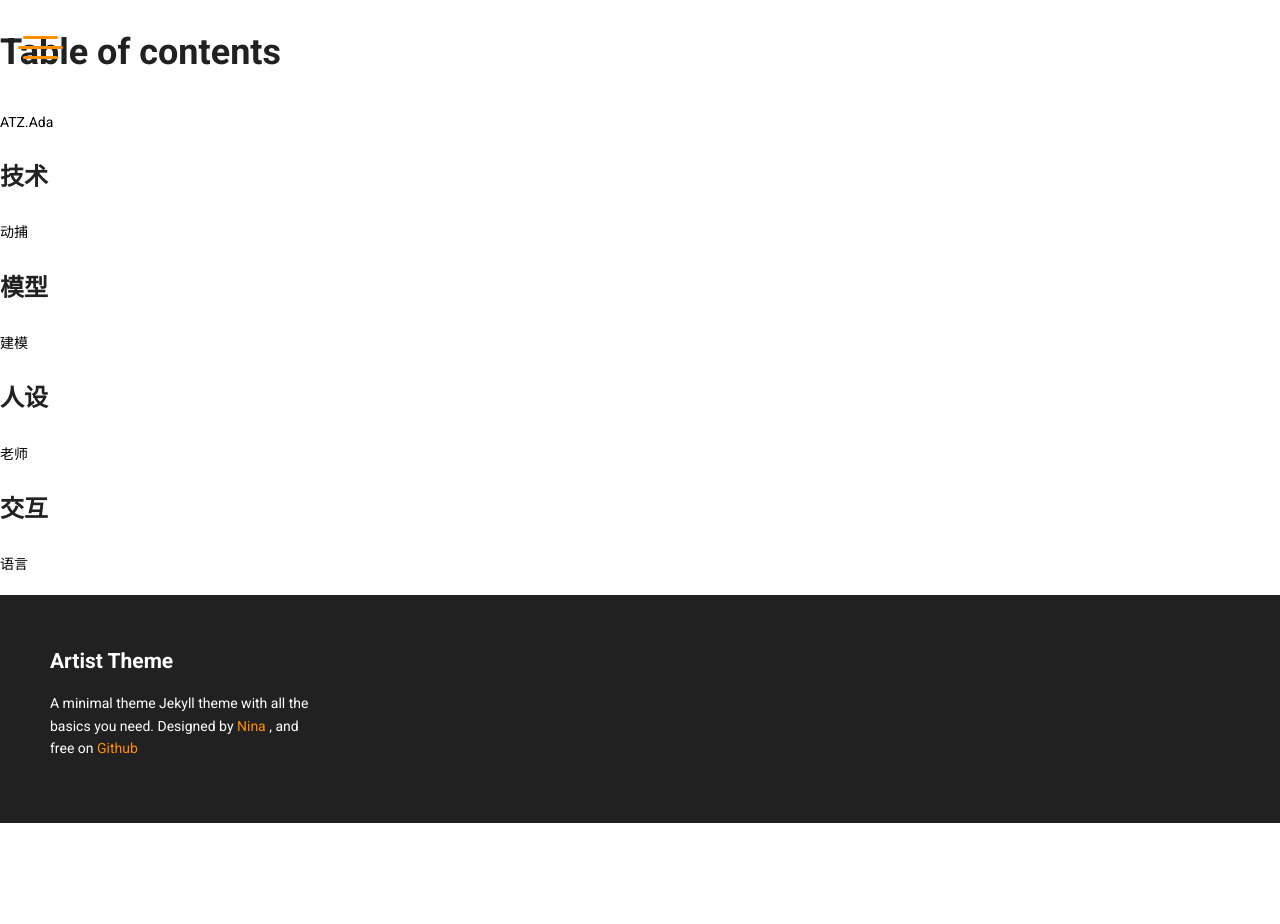
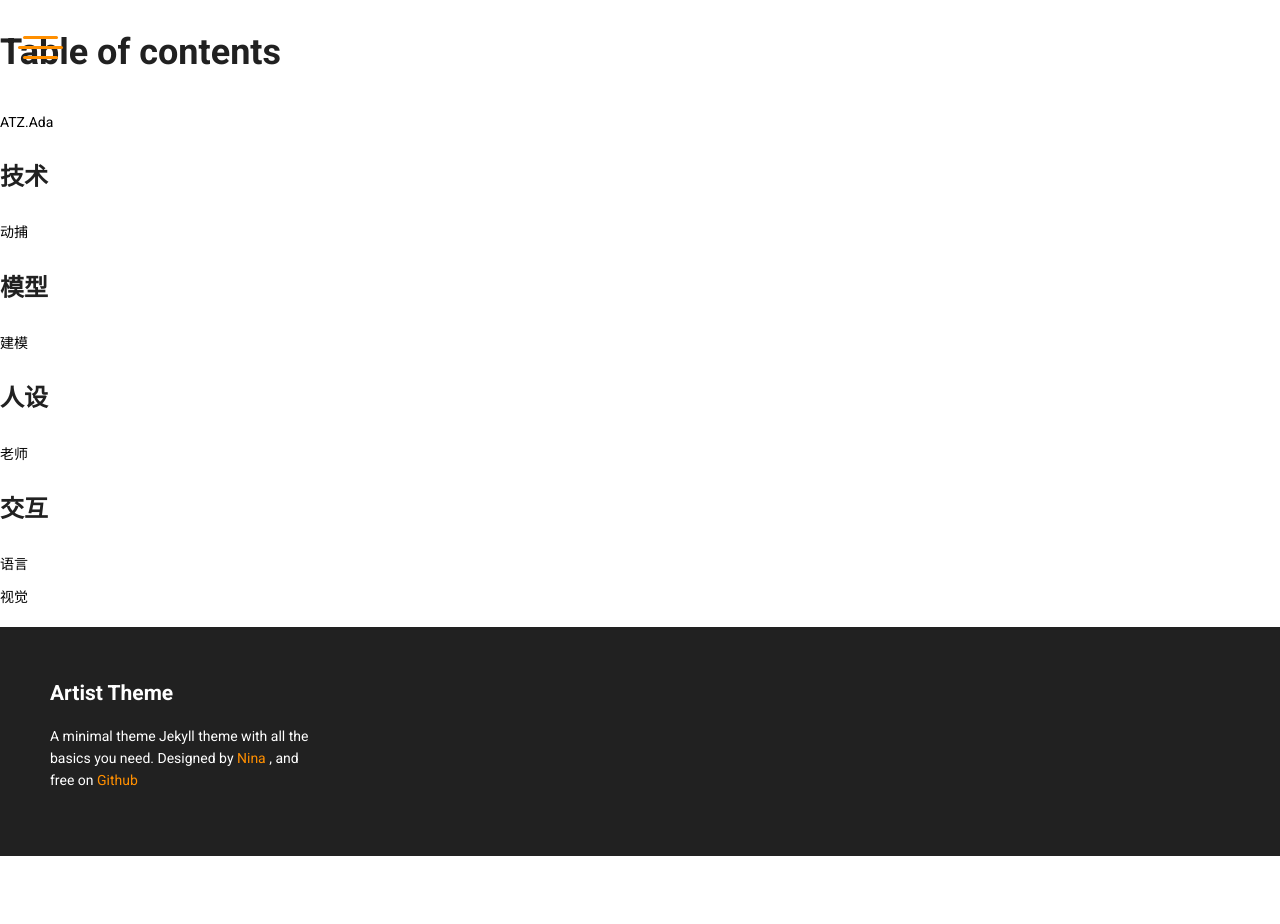
Before and after one commit to davkeor/davkeor.github.io, a Jekyll site: the page built from SUMMARY.md, in a window 1280 px wide. Built offline with Jekyll 4.4.1, drawn with Linux system fonts in a browser that asks for light colours; nearby versions of some CDN libraries; our own code applies the rules of GitHub Pages for plain Markdown files; Markdown is read by kramdown in place of the engine named in the settings.

Commit message:
GitBook: [master] 2 pages modified

```diff
--- a/SUMMARY.md
+++ b/SUMMARY.md
@@ -17,3 +17,4 @@
 ## 交互
 
 * [语言](jiao-hu/yu-yan.md)
+* [视觉](jiao-hu/shi-jue.md)
```
Also changed, not shown: jiao-hu/shi-jue.md (added, +1 -0 lines).
